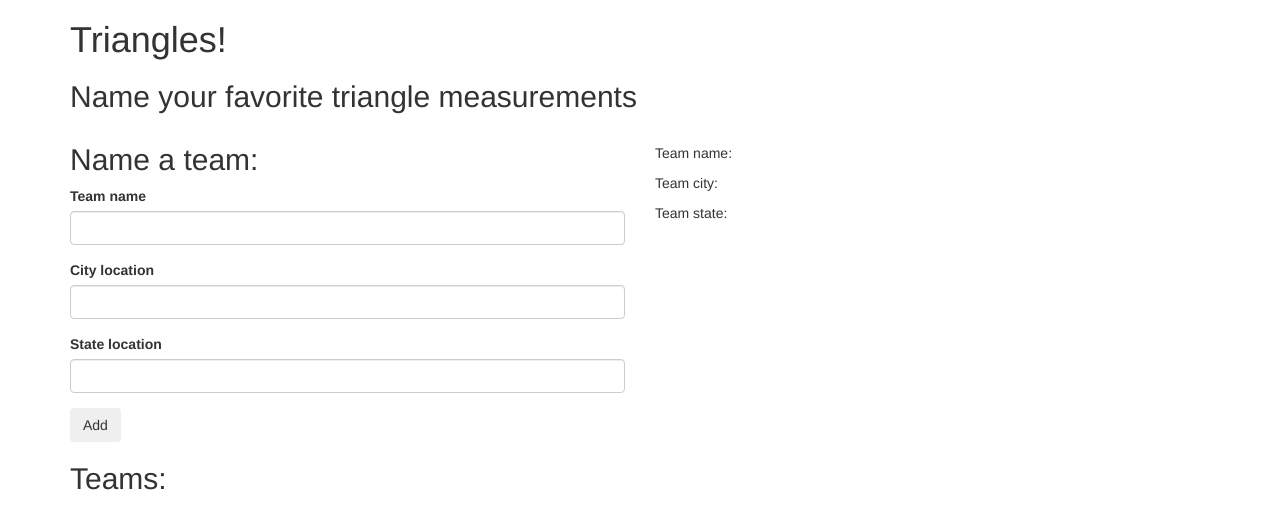
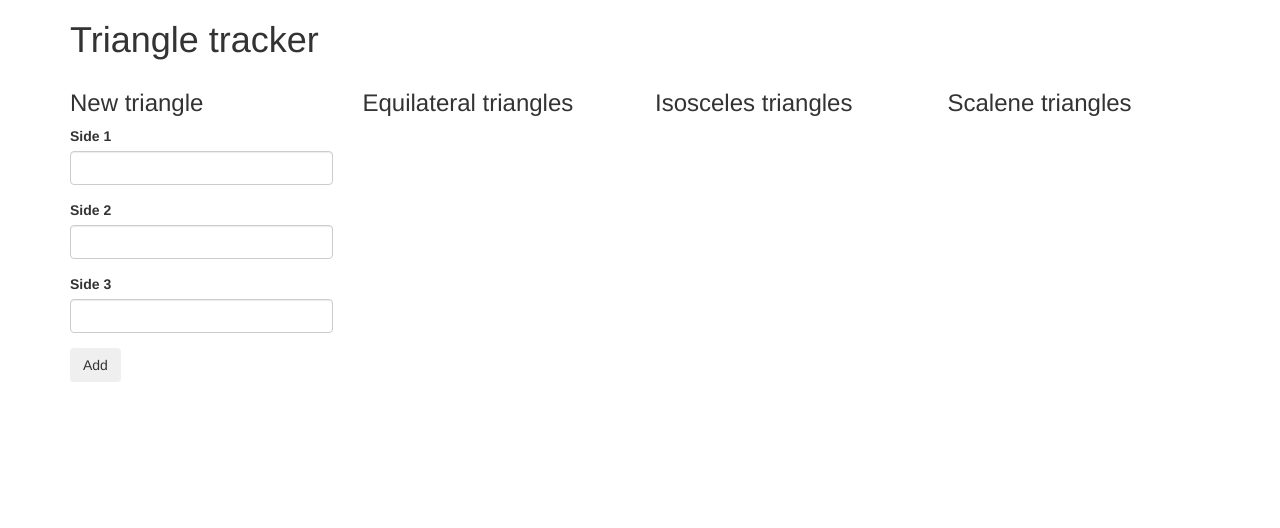
Before and after one commit to PreservedKillick/Objects1, a plain HTML site: page TriangleTracker-2.24/index.html in a window 1280 px wide. Drawn offline with Linux system fonts and the light colour scheme.

Commit message:
final draft objects triangles

```diff
--- a/TriangleTracker-2.24/index.html
+++ b/TriangleTracker-2.24/index.html
@@ -9,64 +9,51 @@
   </head>
   <body>
     <div class="container">
-      <h1>Triangles!</h1>
-      <h2>Name your favorite triangle measurements</h2>
+      <h1>Triangle tracker</h1>
 
       <div class="row">
-        <div class="col-md-6">
-          <h2>Name a team:</h2>
-          <form id="baseball-team">
+        <div class="col-md-3">
+          <h3>New triangle</h3>
+          <form id="triangle-sides">
             <div class="form-group">
-              <label for="new-team-name">Team name</label>
-              <input type="text" class="form-control" id="new-team-name">
+              <label for="side-one">Side 1</label>
+              <input type="text" class="form-control" id="side-one">
             </div>
             <div class="form-group">
-              <label for="new-team-city">City location</label>
-              <input type="text" class="form-control" id="new-team-city">
+              <label for="side-two">Side 2</label>
+              <input type="text" class="form-control" id="side-two">
             </div>
             <div class="form-group">
-              <label for="new-team-state">State location</label>
-              <input type="text" class="form-control" id="new-team-state">
+              <label for="side-three">Side 3</label>
+              <input type="text" class="form-control" id="side-three">
             </div>
 
             <button type="submit" class="btn">Add</button>
           </form>
+        </div>
 
-          <h2>Teams:</h2>
-          <ul id="teams">
+        <div class="col-md-3">
+          <h3>Equilateral triangles</h3>
+          <ul id="equilateral">
 
           </ul>
         </div>
-        <div class="col-md-6">
-          <div class="result-list">
-            <h2></h2>
-            <p>Team name: <span class="teamName"></span></p>
-            <p>Team city: <span class="teamCity"></span></p>
-            <p>Team state: <span class="teamState"></span></p>
-          </div>
+
+        <div class="col-md-3">
+          <h3>Isosceles triangles</h3>
+          <ul id="isosceles">
+
+          </ul>
         </div>
+
+        <div class="col-md-3">
+          <h3>Scalene triangles</h3>
+          <ul id="scalene">
+
+          </ul>
+        </div>
+
       </div>
     </div>
   </body>
 </html>
-
-
-
-
-
-
-
-
-
-
-
-
-        <!-- <div class="col-md-6">
-          <div id="show-contact">
-            <h2></h2>
-
-            <p>First name:<span class="first-name"></span></p>
-            <p>Last name:<span class="last-name"></span></p>
-            <p>Address:<span class="address"></span></p>
-          </div>
-        </div> -->
--- a/TriangleTracker-2.24/js/scripts.js
+++ b/TriangleTracker-2.24/js/scripts.js
@@ -1,8 +1,7 @@
 var Triangle = {
   invalid: function() {
     if (this.sideOne >= this.sideTwo + this.sideThree || this.sideTwo >= this.sideOne + this.sideThree || this.sideThree >= this.sideOne + this.sideTwo) {
-      alert("invalid triangle measurements");
-      return false;
+      return true;
     }
   },
 
@@ -20,3 +19,29 @@ var Triangle = {
     return this.sideOne + ", " + this.sideTwo + ", " + this.sideThree;
   }
 };
+
+$(document).ready(function() {
+  $("form#triangle-sides").submit(function(event) {
+    event.preventDefault();
+
+    var inputtedSideOne = $("input#side-one").val();
+    var inputtedSideTwo = $("input#side-two").val();
+    var inputtedSideThree = $("input#side-three").val();
+
+    var newTriangle = Object.create(Triangle);
+    newTriangle.sideOne = inputtedSideOne;
+    newTriangle.sideTwo = inputtedSideTwo;
+    newTriangle.sideThree = inputtedSideThree;
+
+    if (newTriangle.invalid() === true) {
+      alert("Enter the right size dummy!");
+    } else if (newTriangle.type() === "equilateral") {
+      $('ul#equilateral').append("<li>" + newTriangle.list() + "</li>");
+    } else if (newTriangle.type() === "isosceles") {
+      $('ul#isosceles').append("<li>" + newTriangle.list() + "</li>");
+    } else if (newTriangle.type() === "scalene") {
+      $('ul#scalene').append("<li>" + newTriangle.list() + "</li>");
+    }
+    this.reset();
+  });
+});
```
